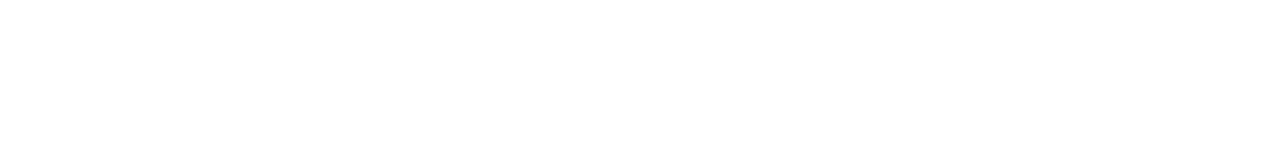
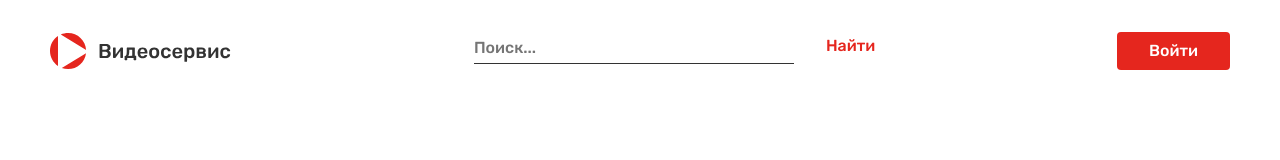
Before and after one commit to Zakharov1984/TEST__SECOND-PROJECT__VIDEO-SERVICE, a website: page src/index.html in a window 1280 px wide. Drawn offline with Linux system fonts and the light colour scheme.

Commit message:
added_block_header

```diff
--- a/src/index.html
+++ b/src/index.html
@@ -8,6 +8,22 @@
     <link rel="stylesheet" href="css/style.min.css">
 </head>
 <body>
-
+    <header class="header">
+        <div class="container">
+            <div class="header__wrapper">
+                <div class="header__logo">
+                    <img src="icons/logo.svg" alt="" class="header__logo-img">
+                </div>
+                <div class="header__search">
+                    <input type="search" class="header__search-input" placeholder="Поиск...">
+                    <button class="header__search-button">Найти</button>
+                </div>
+                <div class="header__signIn">
+                    <span class="header__signIn-login">Константин К.</span>
+                    <button class="header__signIn-entry btn">Войти</button>
+                </div>
+            </div>
+        </div>
+    </header>
 </body>
 </html>
--- a/src/scss/base/_mixins.scss
+++ b/src/scss/base/_mixins.scss
@@ -0,0 +1,7 @@
+@mixin text {
+    font: {
+        size: 16px;
+        weight: 500;
+    }
+    line-height: 1;
+}
--- a/src/scss/base/_variables.scss
+++ b/src/scss/base/_variables.scss
@@ -2,3 +2,4 @@ $COLOR_RED: #E5261E;
 $COLOR_RED_HOVER: #CC221B;
 $COLOR_BLUE: #1F4766;
 $COLOR_GRAY: #333333;
+$COLOR_WHITE: #ffffff;
--- /dev/null
+++ b/src/scss/block/_btn.scss
@@ -0,0 +1,11 @@
+.btn {
+    width: 113px;
+    height: 38px;
+    background-color: $COLOR_RED;
+    border-radius: 4px;
+    border: none;
+    font-size: 16px;
+    line-height: 1;
+    font-weight: 500;
+    color: $COLOR_WHITE;
+}
--- /dev/null
+++ b/src/scss/block/_header.scss
@@ -0,0 +1,45 @@
+.header {
+    height: 38px;
+    margin-top: 32px;
+    &__wrapper {
+        display: flex;
+        justify-content: space-between;
+        align-items: center;
+    }
+    &__logo {
+        width: 182px;
+    }
+    &__logo-img {
+        max-width: 100%;
+    }
+    &__search {
+        display: flex;
+        align-items: flex-start;
+    }
+    &__search-input {
+        width: 320px;
+        margin-right: 32px;
+        padding: 0 10px 6px 0;
+        border: none;
+        border-bottom: 1px solid $COLOR_GRAY;
+        @include text;
+        &:focus {
+            outline: none;
+        }
+    }
+    &__search-button {
+        border: none;
+        background-color: $COLOR_WHITE;
+        @include text;
+        color: $COLOR_RED;
+    }
+    &__signIn {
+        display: flex;
+        align-items: center;
+    }
+    &__signIn-login {
+        display: none;
+        margin-right: 16px;
+        @include text;
+    }
+}
--- a/src/scss/style.scss
+++ b/src/scss/style.scss
@@ -13,10 +13,11 @@
 }
 
 .container {
-    max-width: 1320px;
+    max-width: 1200px;
     margin: 0 auto;
     padding: 0 10px;
 }
 
-
+@import 'block/_btn';
+@import 'block/_header';
 @import '_media';
```
Also changed, not shown: dist/css/block/btn.min.css (added), dist/css/style.min.css, dist/index.html, src/css/block/btn.min.css (added), src/css/style.min.css.
